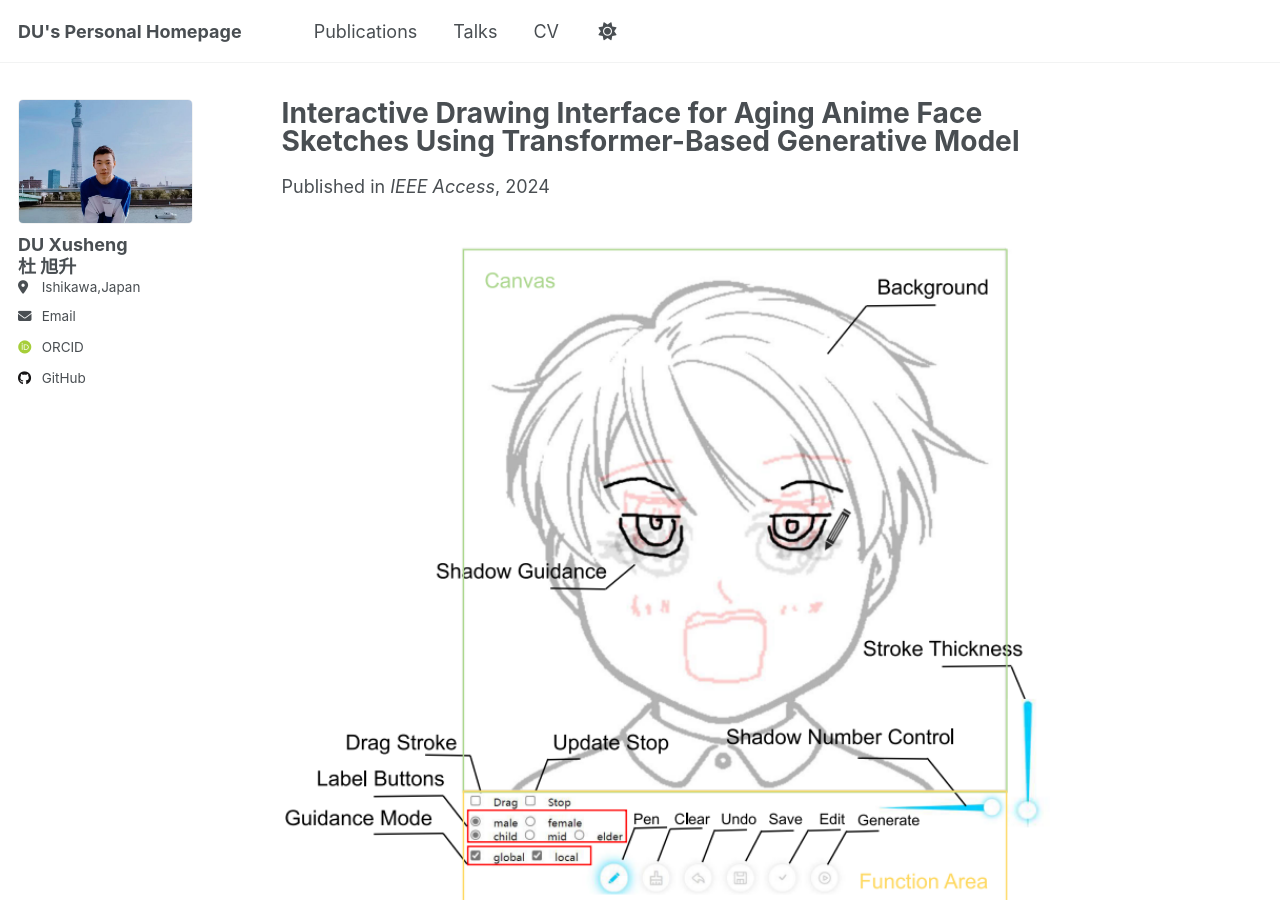
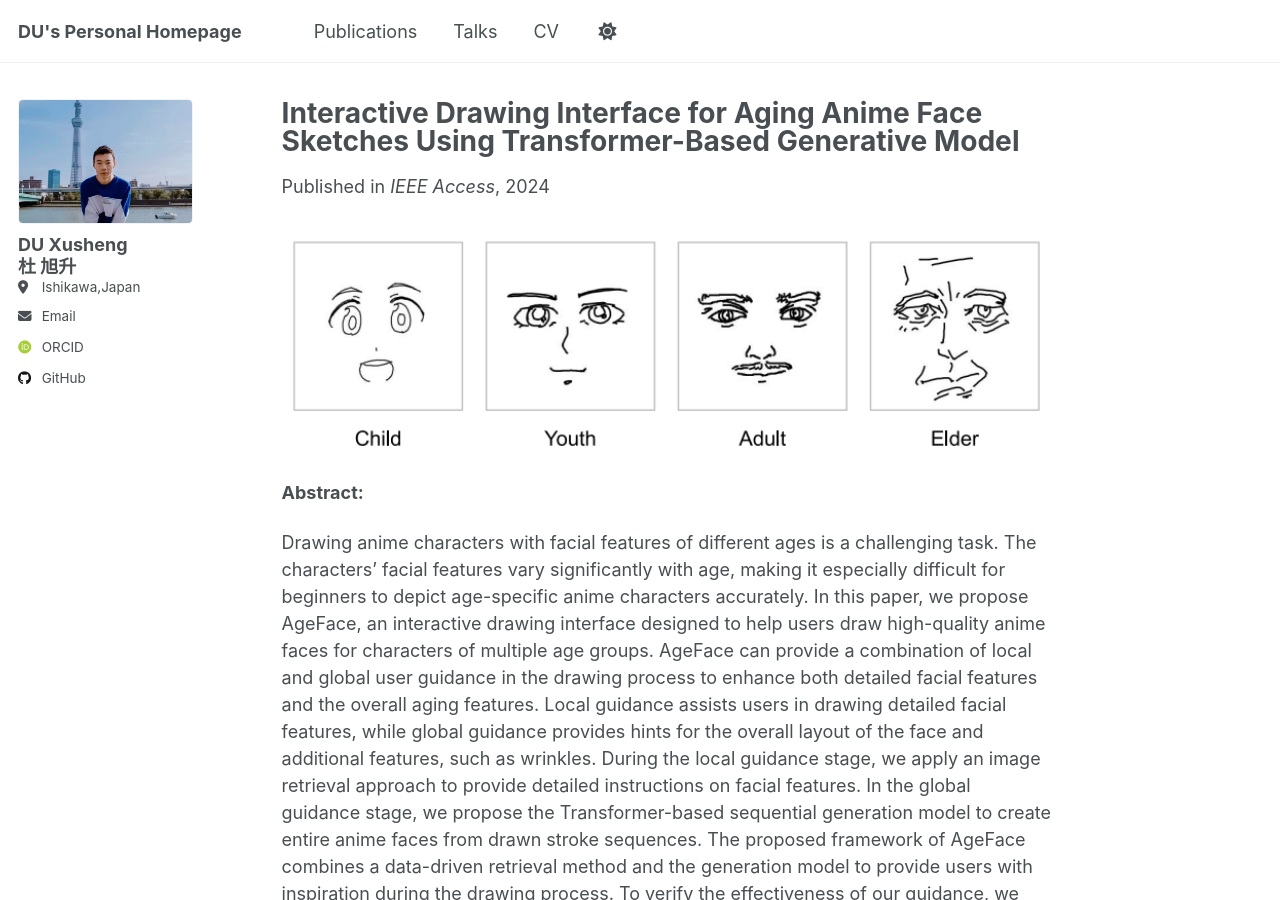
Before and after one commit to ToKyokushou/ToKyokushou.github.io, a Jekyll site: the page built from _publications/2024-01-anime-face-transformer.md, in a window 1280 px wide and 900 px high. Built offline with Jekyll 4.4.1, drawn with Linux system fonts in a browser that asks for light colours; some web fonts are replaced.

Commit message:
Update 2024-01-anime-face-transformer.md

```diff
--- a/_publications/2024-01-anime-face-transformer.md
+++ b/_publications/2024-01-anime-face-transformer.md
@@ -8,9 +8,9 @@
 date: 2024-01-01
 venue: 'IEEE Access'
 citation: 'Sicheng Li, **Xusheng Du**, Haoran Xie, Kazunori Miyata.'
-thumbnail: /images/5-animeface-1.png
+thumbnail: /images/5-animeface-3.png
 ---
-<img src="/images/5-animeface-3.png" alt="" style="width:100%;" />
+<img src="/images/5-animeface-1.png" alt="" style="width:100%;" />
 
 **Abstract:**
 
```
